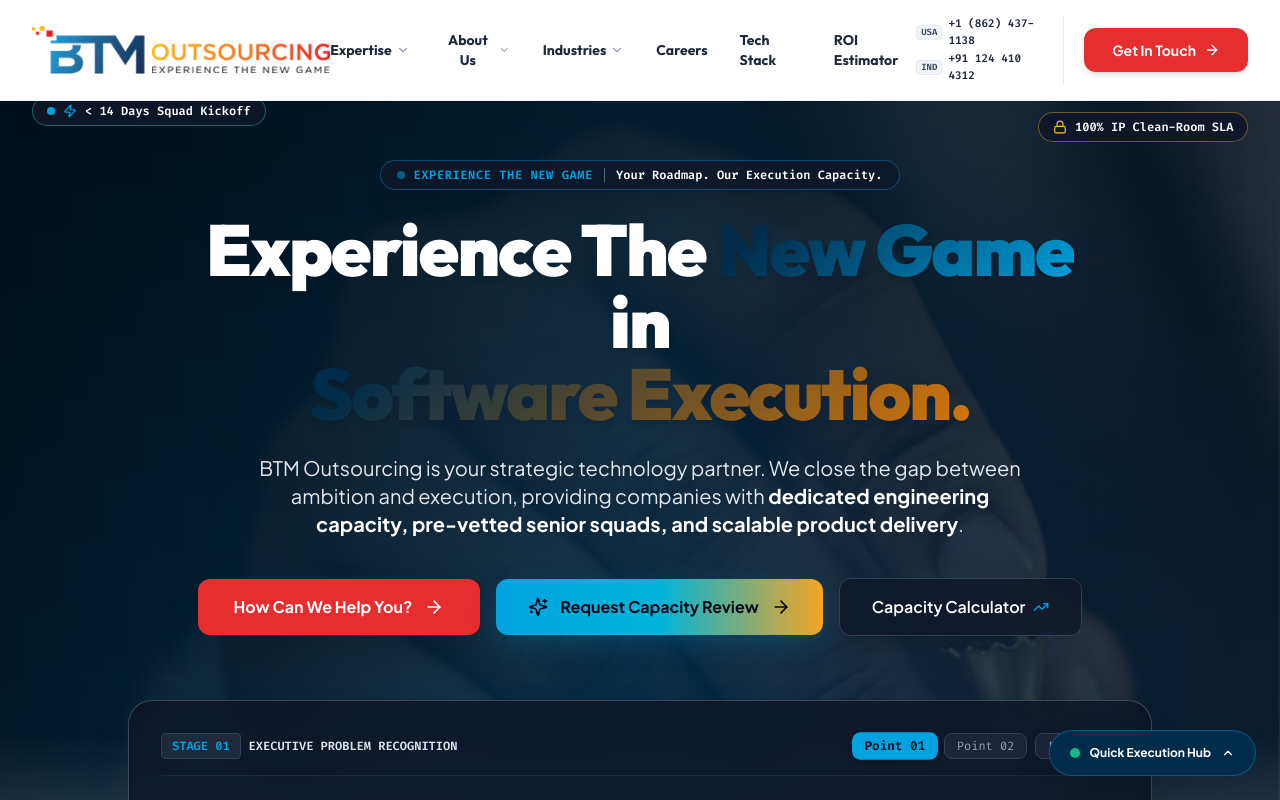
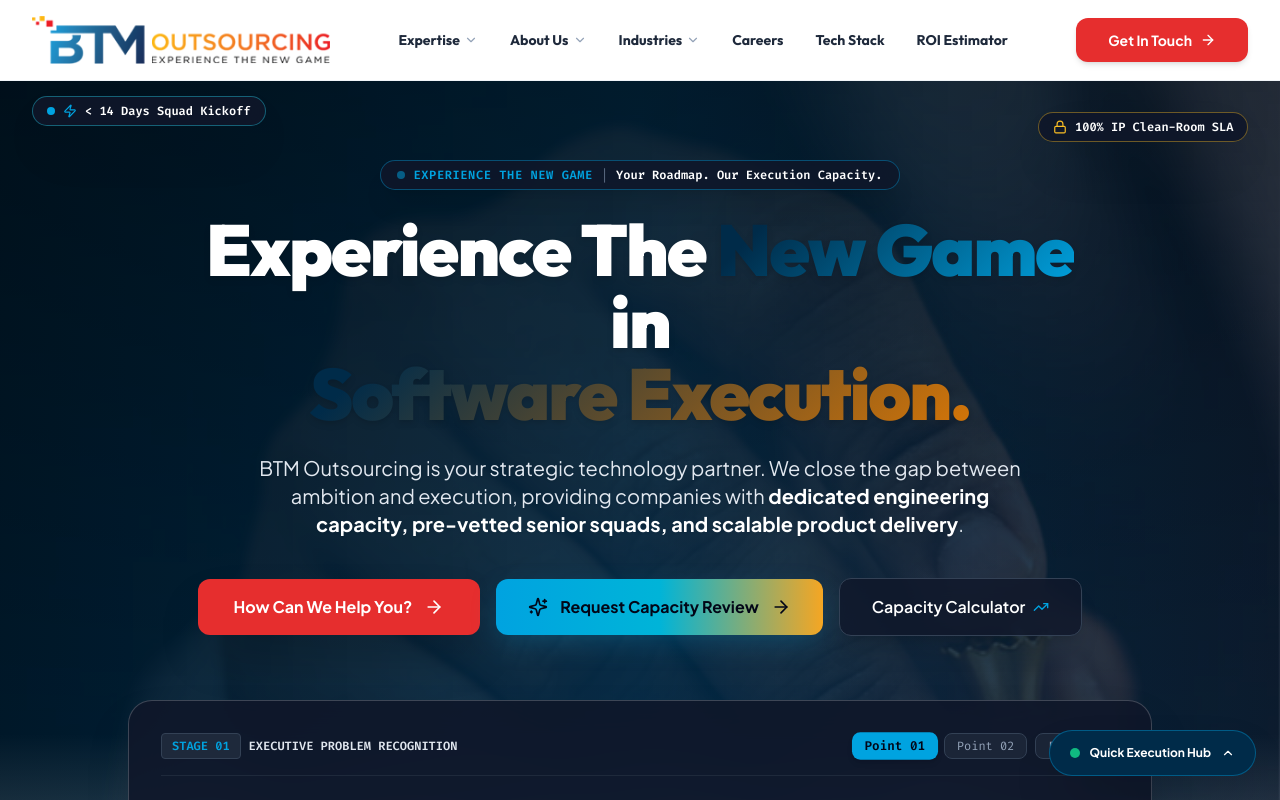
Before and after one commit to sunnyinfabio/btm-funnel, a React (Vite) app: page / in a window 1280 px wide. Shown: the top 800 px of the page. Built offline with nearby package versions, Linux system fonts and the light colour scheme.

Commit message:
fix(navbar): remove phone links from navbar for clean live site appearance

```diff
--- a/src/components/Navbar.jsx
+++ b/src/components/Navbar.jsx
@@ -25,7 +25,7 @@
 export const Navbar = ({ onOpenBooking }) => {
   const [scrolled, setScrolled] = useState(false);
   const [mobileMenuOpen, setMobileMenuOpen] = useState(false);
-  const [activeDropdown, setActiveDropdown] = useState(null); // 'expertise', 'about', 'industries'
+  const [activeDropdown, setActiveDropdown] = useState(null);
 
   useEffect(() => {
     const handleScroll = () => {
@@ -91,7 +91,7 @@
             />
           </a>
 
-          {/* Desktop Navigation Links with Red Hover Highlights */}
+          {/* Desktop Navigation Links matching live site screenshot */}
           <nav className="hidden lg:flex items-center gap-6 xl:gap-8 font-display">
 
             {/* 1. Expertise Dropdown */}
@@ -250,24 +250,11 @@
             </a>
           </nav>
 
-          {/* Right Hub: Direct Phones & Get In Touch Red Button */}
-          <div className="hidden lg:flex items-center gap-5">
-            {/* Direct Phone Numbers */}
-            <div className="flex flex-col items-end text-[11px] font-mono text-slate-600 border-r border-slate-200 pr-4">
-              <a href="tel:+18624371138" className="hover:text-btm-cyan flex items-center gap-1.5 transition-colors">
-                <span className="text-[9px] px-1 py-0.2 rounded bg-slate-100 border border-slate-200 text-slate-700 font-bold">USA</span>
-                <span className="font-semibold text-slate-800">+1 (862) 437-1138</span>
-              </a>
-              <a href="tel:+911244104312" className="hover:text-btm-cyan flex items-center gap-1.5 transition-colors mt-0.5">
-                <span className="text-[9px] px-1 py-0.2 rounded bg-slate-100 border border-slate-200 text-slate-700 font-bold">IND</span>
-                <span className="font-semibold text-slate-800">+91 124 410 4312</span>
-              </a>
-            </div>
-
-            {/* Official Vibrant Red "Get In Touch" Button from live website screenshot */}
+          {/* Right Hub: Clean Red "Get In Touch" Button */}
+          <div className="hidden lg:flex items-center">
             <button
               onClick={() => onOpenBooking('navbar-get-in-touch')}
-              className="px-7 py-3 rounded-xl bg-[#E62E2E] hover:bg-[#D32F2F] text-white font-bold text-sm shadow-md hover:shadow-red-500/25 transition-all flex items-center gap-2 cursor-pointer shrink-0"
+              className="px-8 py-3 rounded-xl bg-[#E62E2E] hover:bg-[#D32F2F] text-white font-bold text-sm shadow-md hover:shadow-red-500/25 transition-all flex items-center gap-2 cursor-pointer shrink-0"
             >
               <span>Get In Touch</span>
               <ArrowRight className="w-4 h-4" />
@@ -297,17 +284,6 @@
             exit={{ opacity: 0, height: 0 }}
             className="lg:hidden bg-white border-b border-slate-200 px-5 pt-3 pb-6 mt-3 space-y-4 shadow-xl"
           >
-            <div className="p-3 rounded-xl bg-slate-50 border border-slate-200 flex flex-col gap-2 font-mono text-xs text-slate-700">
-              <a href="tel:+18624371138" className="flex items-center justify-between text-btm-cyan font-semibold">
-                <span className="flex items-center gap-1.5"><Phone className="w-3.5 h-3.5" /> USA Direct</span>
-                <span>+1 (862) 437-1138</span>
-              </a>
-              <a href="tel:+911244104312" className="flex items-center justify-between text-btm-cyan font-semibold">
-                <span className="flex items-center gap-1.5"><Phone className="w-3.5 h-3.5" /> India Direct</span>
-                <span>+91 124 410 4312</span>
-              </a>
-            </div>
-
             <div className="flex flex-col gap-2 text-sm font-bold text-slate-800">
               <a href="#solutions" onClick={() => setMobileMenuOpen(false)} className="py-2 border-b border-slate-100">Expertise & Solutions</a>
               <a href="#why-btm" onClick={() => setMobileMenuOpen(false)} className="py-2 border-b border-slate-100">Why BTM (3D Dossiers)</a>
```
